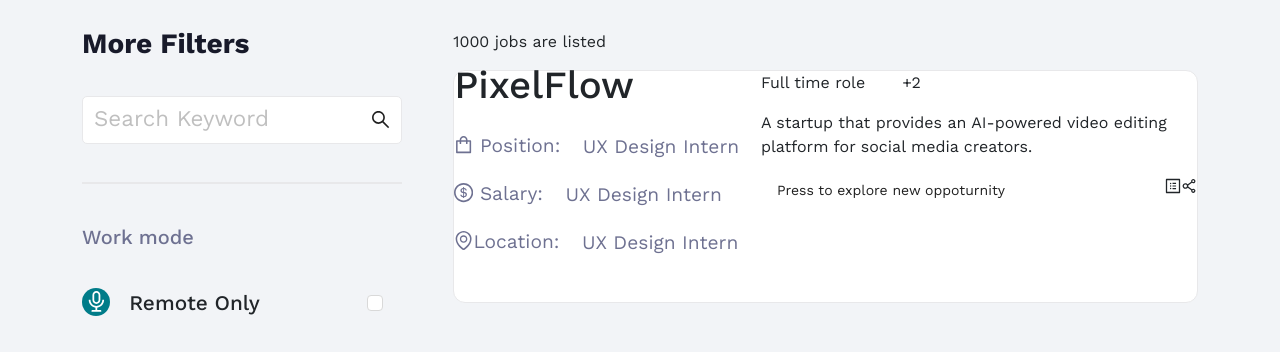
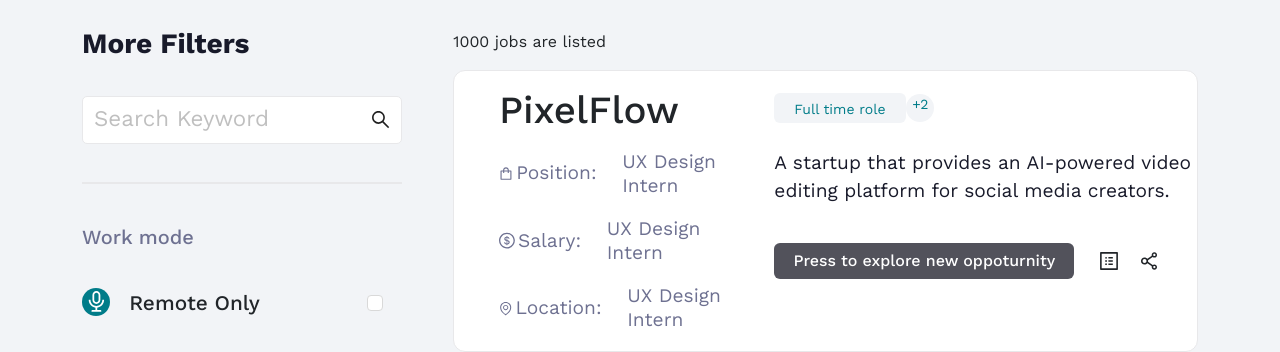
Before and after one commit to longnguyen-2k/launch-hub, a Next.js app: page /career in a window 1280 px wide. Shown: the part 516-868 px from the top of the page. Built offline with nearby package versions, Linux system fonts and the light colour scheme.

Commit message:
career Page

```diff
--- a/src/app/career/components/CareerPost.js
+++ b/src/app/career/components/CareerPost.js
@@ -11,9 +11,9 @@
                     PixelFlow
                 </h4>
                 <div className="block__info">
-                    <p><span> <ShoppingOutlined /> Position:</span> <strong>UX Design Intern </strong></p>
-                    <p><span> <DollarOutlined /> Salary:</span> <strong>UX Design Intern </strong></p>
-                    <p><span> <EnvironmentOutlined />Location:</span> <strong>UX Design Intern </strong></p>
+                    <p><span><ShoppingOutlined /> Position:</span>    <strong>UX Design Intern </strong></p>
+                    <p><span><DollarOutlined /> Salary:</span>        <strong>UX Design Intern </strong></p>
+                    <p><span><EnvironmentOutlined /> Location:</span> <strong>UX Design Intern </strong></p>
                 </div>
             </div>
             <div className="block__right">
@@ -32,7 +32,7 @@
                 </div>
                 <div className="block__btn-group">
                     <Button type="secondary">Press to explore new oppoturnity</Button>
-                    <div className='share__bth'>
+                    <div className='share__btn'>
                             <ProfileOutlined />
                              <ShareAltOutlined />
                     </div>
--- a/src/styles/career/careerpost.scss
+++ b/src/styles/career/careerpost.scss
@@ -1,28 +1,32 @@
 .block--career-post {
   display: grid;
   grid-template-columns: 1fr 1.5fr;
-  gap: 16px;
+  gap: 2.4rem;
   background-color: var(--color-white);
-  border: 1px solid #E8E8EA;
-border-radius: 12px;
+  border: 1px solid #e8e8ea;
+  border-radius: 12px;
   h4 {
     font-family: "Work Sans";
     font-weight: 500;
     font-size: 2.4rem;
     line-height: 28px;
+    padding: 1.6rem 0 0 2.8rem;
+    margin: 0;
   }
   .block__info {
-    padding: 1.6rem 0;
+    padding: 1.6rem 0 0 2.8rem;
     p {
       margin: 0;
       padding-bottom: 1.2rem;
       display: flex;
       align-items: center;
+      gap: 0.2rem;
       span {
         font-family: "Work Sans";
         font-weight: 400;
         font-size: 1.2rem;
         color: #6e7191;
+        display: contents;
       }
       strong {
         padding-left: 1.4rem;
@@ -35,12 +39,80 @@
     }
   }
   .block__role {
-    max-width: 10rem;
     display: flex;
     justify-content: space-between;
+    align-items: center;
+    max-width: 10rem;
+    padding-top: 1.4rem;
+    .block__role_title {
+      background-color: #f2f4f7;
+      border-radius: 6px;
+      max-width: 15rem;
+      height: 30px;
+      padding: 4px 20px;
+      p {
+        font-family: "Work Sans";
+        margin: 0;
+        font-weight: 400;
+        font-size: 14px;
+        line-height: 24px;
+        text-align: center;
+        color: #007c89;
+      }
+    }
+    .block__number_label {
+      background-color: #f2f4f7;
+      width: 28px;
+      height: 28px;
+      border-radius: 50%;
+      font-family: "Work Sans";
+      font-weight: 400;
+      font-size: 14px;
+      text-align: center;
+      color: #007c89;
+    }
   }
-  .block__btn-group{
+  .block__des {
+    padding-top: 1.6rem;
+    p {
+      font-family: "Work Sans";
+      font-weight: 400;
+      font-size: 1.2rem;
+      line-height: 28px;
+      color: #181a2a;
+      margin: 0;
+    }
+  }
+  .block__btn-group {
     display: flex;
     justify-content: space-between;
+    padding-top: 2.4rem;
+    button {
+      width: 300px;
+      height: 36px;
+      background: #52525B;
+      font-family: 'Work Sans';
+      font-style: normal;
+      font-weight: 500;
+      font-size: 16px;
+      color: var(--color-white);
+    }
+    .share__btn{
+      padding-right:2.4rem;
+      display: flex;
+      gap:1.2rem;
+      align-items:center;
+      .share__btn {
+        display: flex;
+        align-items: center;
+        justify-content: center;
+      }
+      .anticon svg {
+        width: 20px;
+        height: 20px;
+    }
+
+
+    }
   }
 }
```
